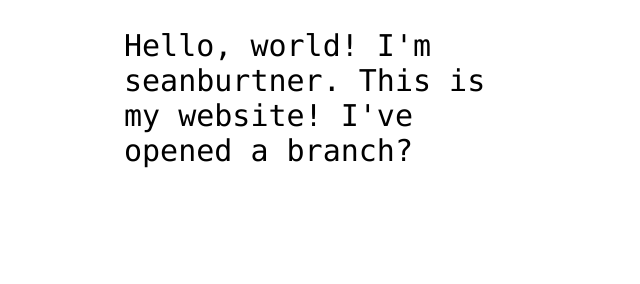
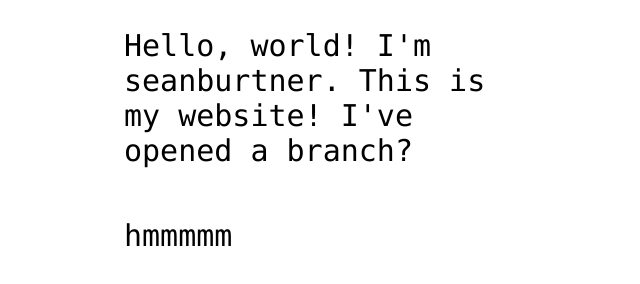
Before and after one commit to seanburtner/seanburtner.github.io, a plain HTML site: page index.html in a window 1280 px wide. Shown: the part 360-644 px from the top of the page, without its empty margins (316-956 px from the left). Drawn offline with Linux system fonts and the light colour scheme.

Commit message:
Update index.html

```diff
--- a/index.html
+++ b/index.html
@@ -13,6 +13,7 @@
 
 <!-- Change this code here by copy and pasting your template on line 15 -->
 <p>Hello, world! I'm seanburtner. This is my website! I've opened a branch?</p>
+<p>hmmmmm</p>
 
 </body>
 </html>
```
